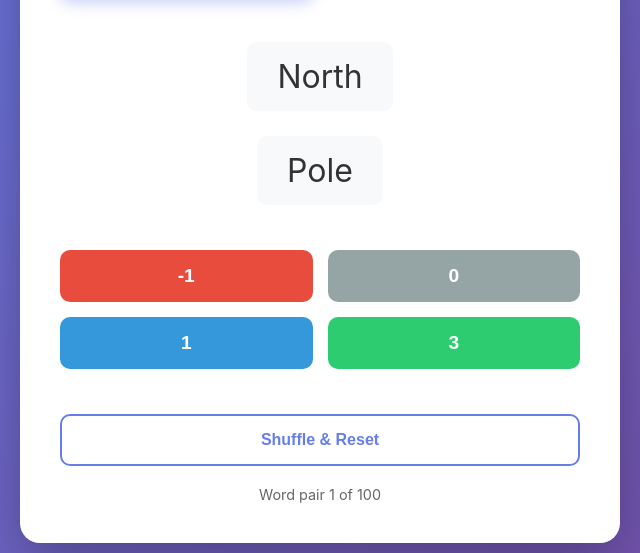
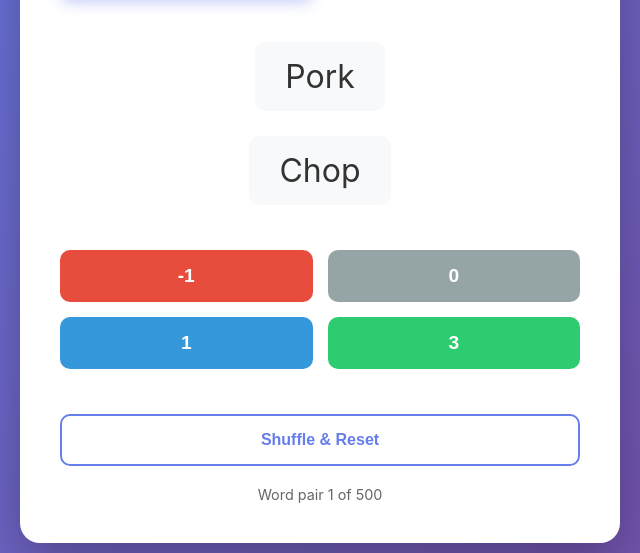
Before and after one commit to mukk88/ogre, a plain HTML site: page index.html in a window 1280 px wide. Shown: the part 192-745 px from the top of the page, 320-960 px from the left. Drawn offline with Linux system fonts and the light colour scheme.

Commit message:
shuffle on start

```diff
--- a/index.html
+++ b/index.html
@@ -227,7 +227,7 @@
         </button>
         <div class="progress">
           Word pair <span id="current-index">1</span> of
-          <span id="total-words">100</span>
+          <span id="total-words">500</span>
         </div>
       </div>
 
@@ -837,7 +837,7 @@
       }
 
       // Initialize the display
-      updateDisplay();
+      shuffleAndReset();
     </script>
   </body>
 </html>
```
